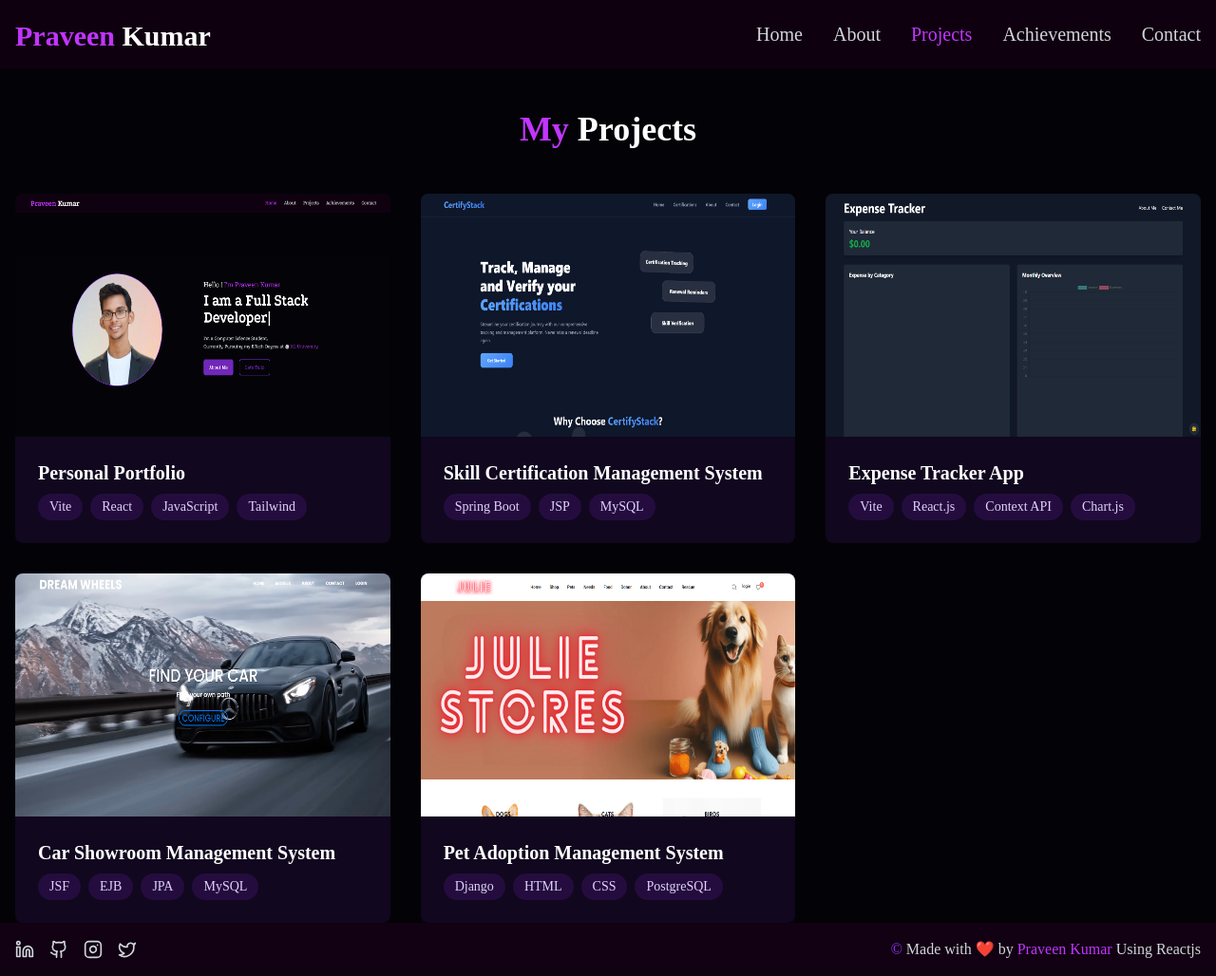
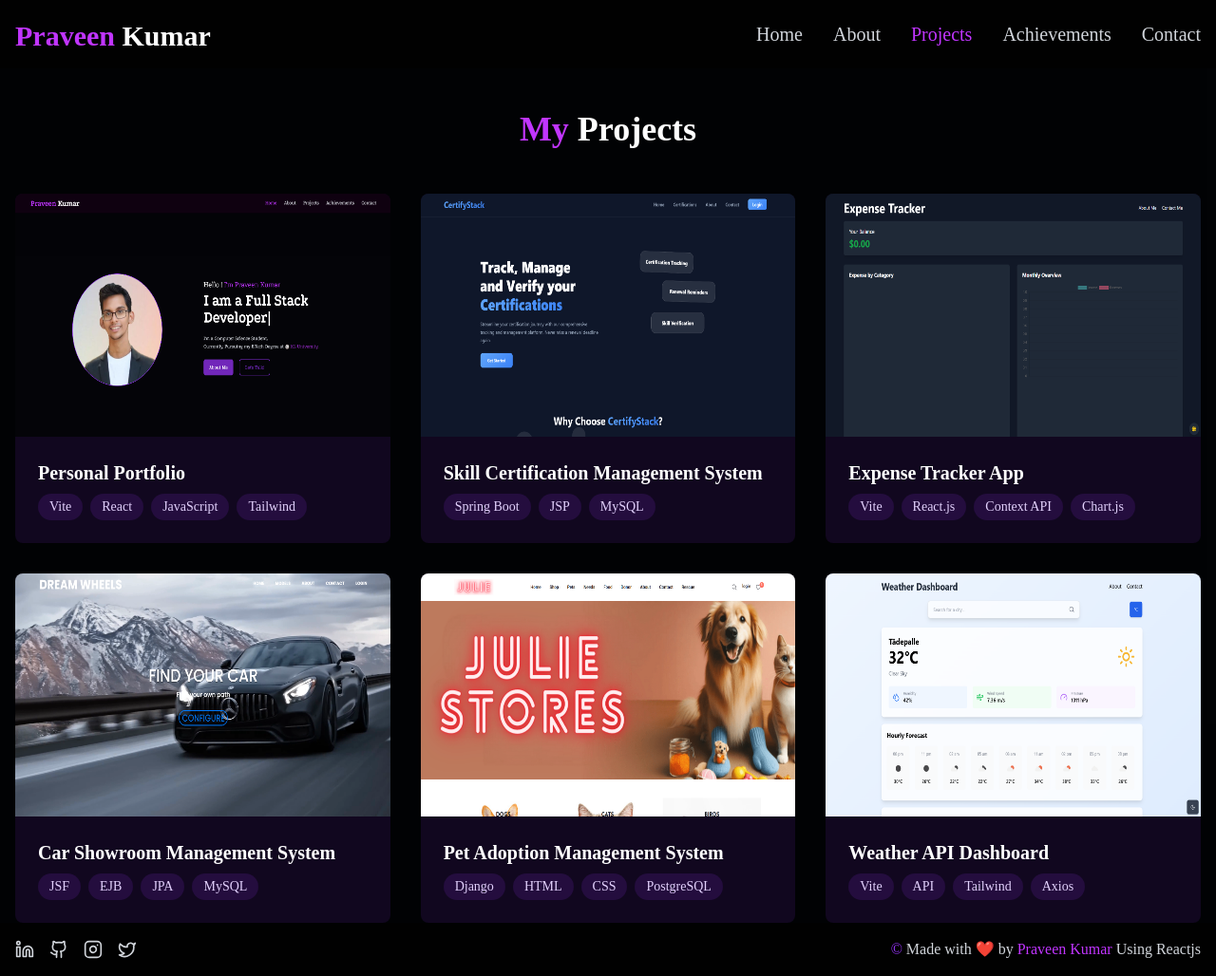
Before and after one commit to avpkn25/PORTFOLIO, a React (Vite) app: page /projects in a window 1280 px wide. Shown: the whole page at 95% size. Built offline with nearby package versions, Linux system fonts and the light colour scheme; a web font is replaced by a local one.

Commit message:
added weather api project

```diff
--- a/src/App.jsx
+++ b/src/App.jsx
@@ -22,7 +22,7 @@ function App() {
 
   return (
     <Router>
-      <div className="min-h-screen bg-[#11081e]/100 text-white">
+      <div className="min-h-screen bg-[#020305]/100 text-white">
         <Navbar />
         <AnimatePresence mode="wait">
           <Routes>
--- a/src/components/Footer.jsx
+++ b/src/components/Footer.jsx
@@ -2,7 +2,7 @@ import { Linkedin, Instagram, Twitter, Github } from 'lucide-react';
 
 const Footer = () => {
   return (
-    <footer className="bg-[#110111]/90 text-gray-300 py-4 px-4">
+    <footer className="bg-[#010101] text-gray-300 py-4 px-4">
       <div className="container mx-auto flex flex-col sm:flex-row justify-between items-center">
         <div className="flex space-x-4 mb-4 md:mb-0">
           <a href="https://www.linkedin.com/in/avpkn25/" target="_blank" rel="noopener noreferrer" className="hover:text-[#9a35ff] transition-colors">
--- a/src/components/Navbar.jsx
+++ b/src/components/Navbar.jsx
@@ -17,7 +17,7 @@ const Navbar = () => {
   ];
 
   return (
-    <nav className="fixed w-full bg-[#110111]/90 backdrop-blur-sm z-50 px-3 sm:px-4 py-4">
+    <nav className="fixed w-full bg-[#010101] backdrop-blur-sm z-50 px-3 sm:px-4 py-4">
       <div className="container mx-auto flex justify-between items-center">
         <NavLink to="/" className="flex items-center space-x-2">
           <span className="text-white text-lg sm:text-3xl mt-1 font-bold">
@@ -53,7 +53,7 @@ const Navbar = () => {
 
       {/* Mobile Navigation Menu */}
       {isOpen && (
-        <div className="md:hidden absolute top-full left-0 w-full bg-[#1a0b2e] py-4 border-t border-gray-800">
+        <div className="md:hidden absolute top-full left-0 w-full bg-[#010101] py-4 border-t border-gray-800">
           {navItems.map((item) => (
             <NavLink
               key={item.path}
--- a/src/pages/About.jsx
+++ b/src/pages/About.jsx
@@ -48,22 +48,22 @@ const About = () => {
   const techStack = [
     { name: "Java", icon: <StackIcon name="java" />, url:"https://www.java.com/en/" },
     { name: "Spring Boot", icon: <StackIcon name="spring" />, url: "https://spring.io/projects/spring-boot" },
-    { name: "React", icon: <StackIcon name="reactjs" />, url: "https://react.dev/" },
-    { name: "Python", icon: <StackIcon name="python" />, url: "https://www.python.org/" },
     { name: "Vite", icon: <StackIcon name="vitejs" />, url: "https://vite.dev/" },
+    { name: "Html", icon: <StackIcon name="html5" />, url: "https://www.w3schools.com/html/" },
     { name: "JavaScript", icon: <StackIcon name="js" />, url: "https://www.w3schools.com/js/" },
     { name: "MySQL", icon: <StackIcon name="mysql" />, url: "https://www.mysql.com/" },
+    { name: "Postman", icon: <StackIcon name="postman" />, url: "https://www.postman.com/" },
+    { name: "Github", icon: <StackIcon name="github" />, url: "https://github.com/" },
+    { name: "Python", icon: <StackIcon name="python" />, url: "https://www.python.org/" },
+    { name: "django", icon: <StackIcon name="django" />, url: "https://www.djangoproject.com/" },
+    { name: "React", icon: <StackIcon name="reactjs" />, url: "https://react.dev/" },
+    { name: "Css", icon: <StackIcon name="css3" />, url: "https://www.w3schools.com/css/" },
+    { name: "Tailwind", icon: <StackIcon name="tailwindcss" />, url: "https://tailwindcss.com/" },
+    { name: "MongoDB", icon: <StackIcon name="mongodb" />, url: "https://www.mongodb.com/" },
+    { name: "Vs Code", icon: <StackIcon name="vscode" />, url: "https://code.visualstudio.com/" },
+    { name: "Git", icon: <StackIcon name="git" />, url: "https://git-scm.com/" },
     // { name: "AWS", icon: <StackIcon name="aws" />, url: "https://aws.amazon.com/" },
-    { name: "Html", icon: <StackIcon name="html5" />, url: "https://www.w3schools.com/html/" },
-    { name: "Css", icon: <StackIcon name="css3" />, url: "https://www.w3schools.com/css/" },
-    { name: "django", icon: <StackIcon name="django" />, url: "https://www.djangoproject.com/" },
-    { name: "MongoDB", icon: <StackIcon name="mongodb" />, url: "https://www.mongodb.com/" },
-    { name: "Postman", icon: <StackIcon name="postman" />, url: "https://www.postman.com/" },
-    { name: "Git", icon: <StackIcon name="git" />, url: "https://git-scm.com/" },
-    { name: "Tailwind", icon: <StackIcon name="tailwindcss" />, url: "https://tailwindcss.com/" },
     // { name: "GCloud", icon: <StackIcon name="gcloud" />, url: "https://cloud.google.com/?hl=en" },
-    { name: "Vs Code", icon: <StackIcon name="vscode" />, url: "https://code.visualstudio.com/" },
-    { name: "Github", icon: <StackIcon name="github" />, url: "https://github.com/" },
     // { name: "Docker", icon: <StackIcon name="docker" />, url: "https://www.docker.com/" },
     // { name: "Azure", icon: <StackIcon name="azure" />, url: "https://azure.microsoft.com/en-in" },
     // { name: "Figma", icon: <StackIcon name="figma" />, url: "https://www.figma.com/" },
@@ -176,7 +176,7 @@ const About = () => {
                 <h3 className="text-xl font-semibold mb-2">{edu.school}</h3>
                 <p className="text-gray-400 mb-2">{edu.grade}</p>
                 <div className="flex justify-between text-sm text-gray-400">
-                  <span className="text-sm bg-[#7127ba]/20 text-[#e2d1fc] cursor-pointer px-3 py-1 rounded-full flex items-center gap-1">
+                  <span className="text-sm bg-[#7127ba]/20 text-[#e2d1fc] cursor-pointer px-3 py-1 mt-2 rounded-full flex items-center gap-1">
                     <MapPin className="w-4 h-4" />
                       {edu.location}
                   </span>
--- a/src/pages/Projects.jsx
+++ b/src/pages/Projects.jsx
@@ -42,6 +42,13 @@ const Projects = () => {
       tech: ["Django", "HTML", "CSS", "PostgreSQL"],
       github: "https://github.com/avpkn25/Pet_Adoption",
       live: "NA",
+    },
+    {
+      title: "Weather API Dashboard",
+      image:"/project/weather.png",
+      tech: ["Vite", "API", "Tailwind", "Axios"],
+      github: "https://github.com/avpkn25/WEATHER-DASHBOARD",
+      live: "https://weather-dashboard-tau-orcin.vercel.app/",
     },
   ];
 
```
Also changed, not shown: public/project/weather.png (added).
